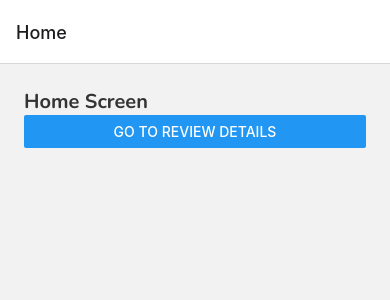
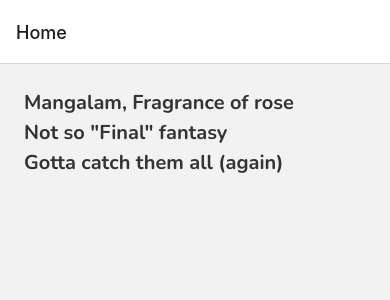
Before and after one commit to techie-akki/react-native-gamezoneApp, a React Native app: screen /Home in a window 390 px wide. Shown: the top 300 px of the page. Built offline with nearby package versions, Linux system fonts and the light colour scheme.

Commit message:
implementation of passing data between screens using stack navigator and route props

```diff
--- a/screens/home.js
+++ b/screens/home.js
@@ -1,18 +1,27 @@
-import React from "react";
-import { StyleSheet, View, Text, Button } from "react-native";
+import React, { useState } from "react";
+import {View, Text, TouchableOpacity, FlatList} from "react-native";
 import { globalStyles } from "../styles/global";
 
 export default function Home({navigation}){
-  const pressHandler = () => {
-    navigation.navigate('Review');
-    // navigation.push('Review');
+  const [reviews,setReviews] = useState([
+    {title: 'Mangalam, Fragrance of rose', rating:5, body:'This incense sticks fragrance is awesome!',key:'1'},
+    {title: 'Not so "Final" fantasy', rating:4, body:'Worst Functionality ever:(',key:'2'},
+    {title: 'Gotta catch them all (again)', rating:3, body:'This deo is a good choice gonna try other variants.',key:'3'},
+  ]);
 
-  }
 
   return (
     <View style = {globalStyles.container}>
-      <Text style ={globalStyles.titleText}>Home Screen</Text>
-      <Button title='go to review details' onPress={pressHandler} />
+      <FlatList
+        data={reviews}
+        renderItem={({item})=>(
+          <TouchableOpacity onPress={()=>navigation.navigate('Review',item)}>
+            <Text style={globalStyles.titleText}>{item.title}</Text>
+          </TouchableOpacity>
+
+        )}
+      />
+
     </View>
   )
 }
--- a/screens/review.js
+++ b/screens/review.js
@@ -1,17 +1,17 @@
 import React from "react";
-import { View, Text, Button } from "react-native";
+import { View, Text,} from "react-native";
 import { globalStyles } from "../styles/global";
 
-export default function Review(){
+export default function Review({route}){
 
-  // const clickHandler = () => {
-  //   navigation.goBack();
-  // }
+
 
   return (
     <View style = {globalStyles.container}>
-      <Text style={globalStyles.titleText}>Review Screen</Text>
-      {/* <Button title='back to home' onpress={clickHandler} /> */}
+
+      <Text style={globalStyles.titleText}>{route.params.title}</Text>
+      <Text style={globalStyles.titleText}>{route.params.body}</Text>
+      <Text style={globalStyles.titleText}>{route.params.rating}</Text>
     </View>
   )
 }
--- a/styles/global.js
+++ b/styles/global.js
@@ -9,6 +9,7 @@
     fontFamily: 'nunito-bold',
     fontSize:20,
     color:'#333',
+    lineHeight:30,
   },
   paragrapgh: {
     marginVertical:8,
```
